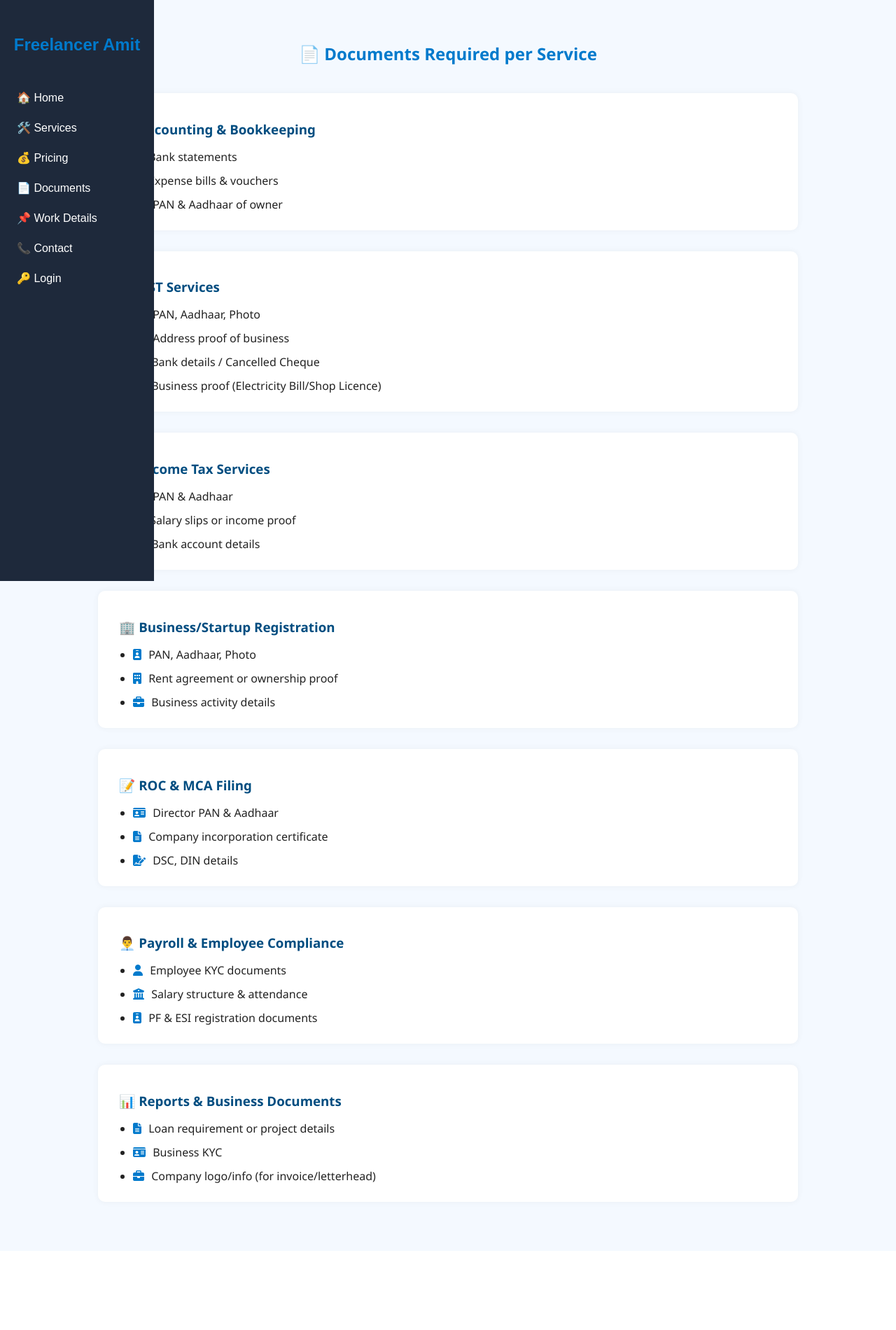
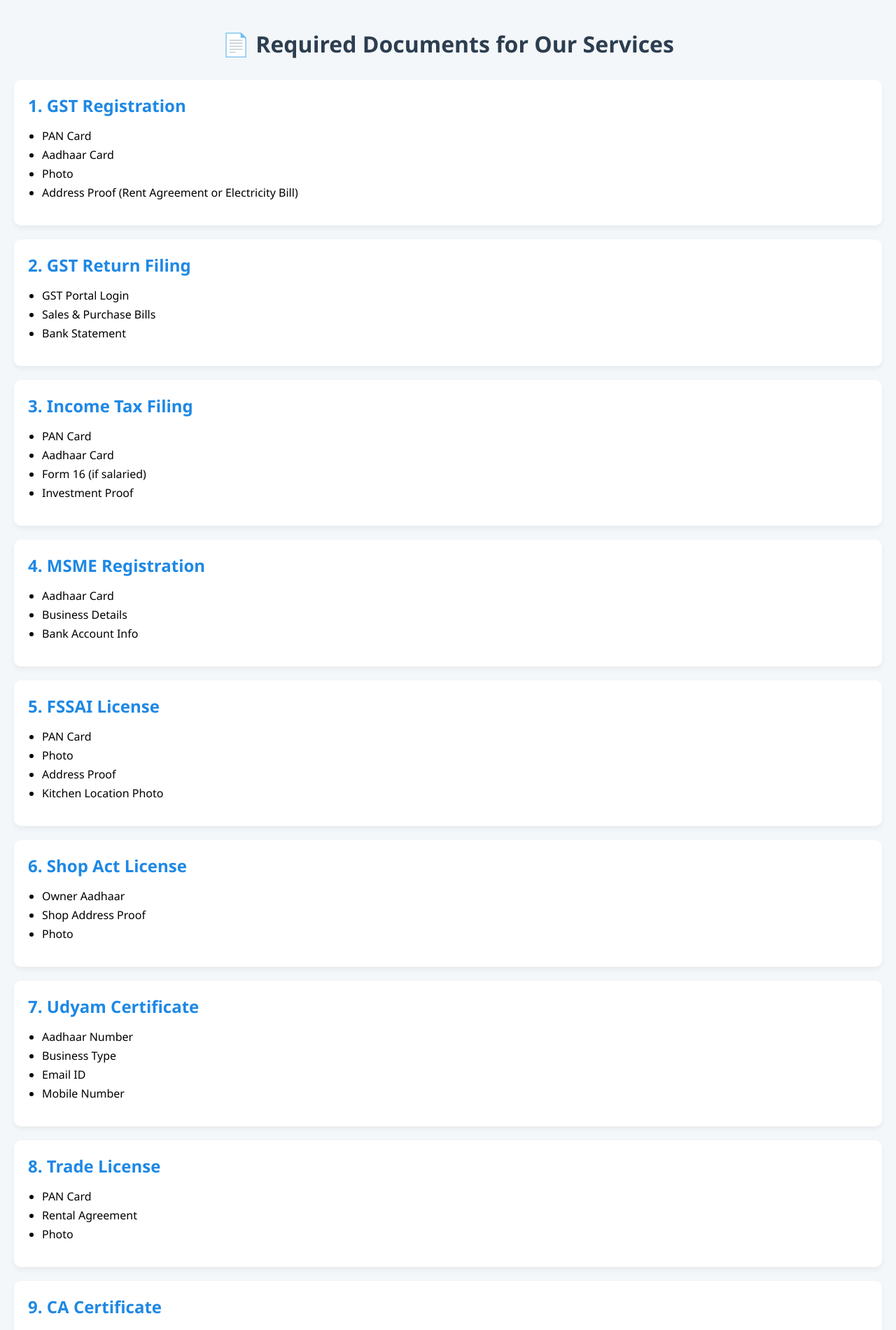
Before and after one commit to AMIT8480927094/freelancer-amit-site, a Flask app: page /documents in a window 1280 px wide. Shown: the top 1900 px of the page at 70% size. Before the commit the page ends 1722 px from the top, so only its background shows below. Run offline with Flask 3, Linux system fonts and the light colour scheme.

Commit message:
Update documents.html

```diff
--- a/templates/documents.html
+++ b/templates/documents.html
@@ -2,118 +2,81 @@
 <html lang="en">
 <head>
   <meta charset="UTF-8">
-  <title>Documents Required – Freelancer Amit</title>
-  <link rel="stylesheet" href="https://cdnjs.cloudflare.com/ajax/libs/font-awesome/6.4.0/css/all.min.css">
+  <title>Required Documents</title>
+  <meta name="viewport" content="width=device-width, initial-scale=1.0">
   <style>
     body {
       font-family: 'Segoe UI', sans-serif;
+      background: #f4f7f9;
       margin: 0;
-      background-color: #f4f9ff;
-      color: #222;
+      padding: 20px;
     }
-    .container {
-      max-width: 1000px;
-      margin: auto;
-      padding: 40px;
+    h1 {
+      text-align: center;
+      color: #2c3e50;
+      margin-bottom: 30px;
     }
-    h2 {
-      color: #007acc;
-      text-align: center;
-      margin-bottom: 40px;
+    .service {
+      background: #ffffff;
+      border-radius: 10px;
+      margin-bottom: 20px;
+      padding: 20px;
+      box-shadow: 0 4px 8px rgba(0,0,0,0.05);
     }
-    .section {
-      background: #fff;
-      border-radius: 10px;
-      margin-bottom: 30px;
-      padding: 20px 30px;
-      box-shadow: 0 0 10px rgba(0,0,0,0.05);
+    .service h2 {
+      margin: 0 0 10px;
+      color: #1e88e5;
     }
-    .section h3 {
-      color: #004d80;
-      margin-bottom: 10px;
-    }
-    .section ul {
-      margin: 0;
+    .service ul {
       padding-left: 20px;
     }
-    .section ul li {
-      padding: 6px 0;
-      font-size: 16px;
+    .service ul li {
+      margin-bottom: 5px;
     }
-    .icon {
-      color: #007acc;
-      margin-right: 6px;
+    @media screen and (max-width: 600px) {
+      body {
+        padding: 10px;
+      }
+      .service {
+        padding: 15px;
+      }
     }
   </style>
 </head>
 <body>
-  {% include 'navbar.html' %}
-  <div class="container">
-    <h2>📄 Documents Required per Service</h2>
 
-    <div class="section">
-      <h3>📁 Accounting & Bookkeeping</h3>
-      <ul>
-        <li><i class="fas fa-file icon"></i> Bank statements</li>
-        <li><i class="fas fa-file icon"></i> Expense bills & vouchers</li>
-        <li><i class="fas fa-id-card icon"></i> PAN & Aadhaar of owner</li>
-      </ul>
-    </div>
+  <h1>📄 Required Documents for Our Services</h1>
 
-    <div class="section">
-      <h3>💼 GST Services</h3>
-      <ul>
-        <li><i class="fas fa-id-card icon"></i> PAN, Aadhaar, Photo</li>
-        <li><i class="fas fa-home icon"></i> Address proof of business</li>
-        <li><i class="fas fa-bank icon"></i> Bank details / Cancelled Cheque</li>
-        <li><i class="fas fa-briefcase icon"></i> Business proof (Electricity Bill/Shop Licence)</li>
-      </ul>
-    </div>
+  <div class="service"><h2>1. GST Registration</h2><ul><li>PAN Card</li><li>Aadhaar Card</li><li>Photo</li><li>Address Proof (Rent Agreement or Electricity Bill)</li></ul></div>
+  <div class="service"><h2>2. GST Return Filing</h2><ul><li>GST Portal Login</li><li>Sales & Purchase Bills</li><li>Bank Statement</li></ul></div>
+  <div class="service"><h2>3. Income Tax Filing</h2><ul><li>PAN Card</li><li>Aadhaar Card</li><li>Form 16 (if salaried)</li><li>Investment Proof</li></ul></div>
+  <div class="service"><h2>4. MSME Registration</h2><ul><li>Aadhaar Card</li><li>Business Details</li><li>Bank Account Info</li></ul></div>
+  <div class="service"><h2>5. FSSAI License</h2><ul><li>PAN Card</li><li>Photo</li><li>Address Proof</li><li>Kitchen Location Photo</li></ul></div>
+  <div class="service"><h2>6. Shop Act License</h2><ul><li>Owner Aadhaar</li><li>Shop Address Proof</li><li>Photo</li></ul></div>
+  <div class="service"><h2>7. Udyam Certificate</h2><ul><li>Aadhaar Number</li><li>Business Type</li><li>Email ID</li><li>Mobile Number</li></ul></div>
+  <div class="service"><h2>8. Trade License</h2><ul><li>PAN Card</li><li>Rental Agreement</li><li>Photo</li></ul></div>
+  <div class="service"><h2>9. CA Certificate</h2><ul><li>Purpose Details</li><li>Company PAN</li><li>CA Info (provided by us)</li></ul></div>
+  <div class="service"><h2>10. Digital Signature (DSC)</h2><ul><li>PAN & Aadhaar</li><li>Photo</li><li>Email & Mobile</li></ul></div>
+  <div class="service"><h2>11. Company Registration (Pvt Ltd)</h2><ul><li>PAN, Aadhaar</li><li>2 Director Photos</li><li>Address Proof</li></ul></div>
+  <div class="service"><h2>12. PAN/TAN Application</h2><ul><li>Aadhaar Card</li><li>Photo</li><li>Email/Mobile</li></ul></div>
+  <div class="service"><h2>13. ITR for Freelancers</h2><ul><li>PAN Card</li><li>Bank Statements</li><li>Income Proof</li></ul></div>
+  <div class="service"><h2>14. Business Consultancy</h2><ul><li>Discussion Meeting (online)</li><li>Basic Business Info</li></ul></div>
+  <div class="service"><h2>15. Trademark Registration</h2><ul><li>Brand Name</li><li>Owner PAN</li><li>Address Proof</li></ul></div>
+  <div class="service"><h2>16. Logo Designing</h2><ul><li>Business Name</li><li>Color Choices</li></ul></div>
+  <div class="service"><h2>17. Invoice Format Design</h2><ul><li>Company Details</li><li>Logo</li><li>GST Number (if any)</li></ul></div>
+  <div class="service"><h2>18. Balance Sheet Preparation</h2><ul><li>Bank Statement</li><li>Sales & Purchase Details</li></ul></div>
+  <div class="service"><h2>19. Financial Statement</h2><ul><li>Year-end Reports</li><li>Invoices</li></ul></div>
+  <div class="service"><h2>20. Payroll Services</h2><ul><li>Employee List</li><li>Salary Structure</li><li>Bank Details</li></ul></div>
+  <div class="service"><h2>21. Project Report Creation</h2><ul><li>Business Details</li><li>Loan Purpose</li></ul></div>
+  <div class="service"><h2>22. Business Letterhead Design</h2><ul><li>Company Name</li><li>Logo</li><li>Contact Details</li></ul></div>
+  <div class="service"><h2>23. Agreement Drafting</h2><ul><li>Party Details</li><li>Terms & Conditions</li></ul></div>
+  <div class="service"><h2>24. Quotation Format Design</h2><ul><li>Company Info</li><li>Service List</li></ul></div>
+  <div class="service"><h2>25. Partnership Firm Registration</h2><ul><li>Partner Aadhaar & PAN</li><li>Firm Name</li><li>Rent Agreement</li></ul></div>
+  <div class="service"><h2>26. Bill Book Design</h2><ul><li>Company Details</li><li>GST No (if any)</li></ul></div>
+  <div class="service"><h2>27. WhatsApp Catalog Setup</h2><ul><li>Product Images</li><li>Descriptions</li></ul></div>
+  <div class="service"><h2>28. Business Card Design</h2><ul><li>Name</li><li>Contact Info</li><li>Logo</li></ul></div>
+  <div class="service"><h2>29. Visiting Card Printing</h2><ul><li>Design Approval</li><li>Quantity</li><li>Delivery Address</li></ul></div>
+  <div class="service"><h2>30. Social Media Setup</h2><ul><li>Email ID</li><li>Business Info</li><li>Logo & Banner</li></ul></div>
 
-    <div class="section">
-      <h3>🧾 Income Tax Services</h3>
-      <ul>
-        <li><i class="fas fa-id-card icon"></i> PAN & Aadhaar</li>
-        <li><i class="fas fa-rupee-sign icon"></i> Salary slips or income proof</li>
-        <li><i class="fas fa-bank icon"></i> Bank account details</li>
-      </ul>
-    </div>
-
-    <div class="section">
-      <h3>🏢 Business/Startup Registration</h3>
-      <ul>
-        <li><i class="fas fa-id-badge icon"></i> PAN, Aadhaar, Photo</li>
-        <li><i class="fas fa-building icon"></i> Rent agreement or ownership proof</li>
-        <li><i class="fas fa-briefcase icon"></i> Business activity details</li>
-      </ul>
-    </div>
-
-    <div class="section">
-      <h3>📝 ROC & MCA Filing</h3>
-      <ul>
-        <li><i class="fas fa-id-card icon"></i> Director PAN & Aadhaar</li>
-        <li><i class="fas fa-file-alt icon"></i> Company incorporation certificate</li>
-        <li><i class="fas fa-file-signature icon"></i> DSC, DIN details</li>
-      </ul>
-    </div>
-
-    <div class="section">
-      <h3>👨‍💼 Payroll & Employee Compliance</h3>
-      <ul>
-        <li><i class="fas fa-user icon"></i> Employee KYC documents</li>
-        <li><i class="fas fa-bank icon"></i> Salary structure & attendance</li>
-        <li><i class="fas fa-id-badge icon"></i> PF & ESI registration documents</li>
-      </ul>
-    </div>
-
-    <div class="section">
-      <h3>📊 Reports & Business Documents</h3>
-      <ul>
-        <li><i class="fas fa-file-alt icon"></i> Loan requirement or project details</li>
-        <li><i class="fas fa-id-card icon"></i> Business KYC</li>
-        <li><i class="fas fa-briefcase icon"></i> Company logo/info (for invoice/letterhead)</li>
-      </ul>
-    </div>
-  </div>
 </body>
 </html>
```
